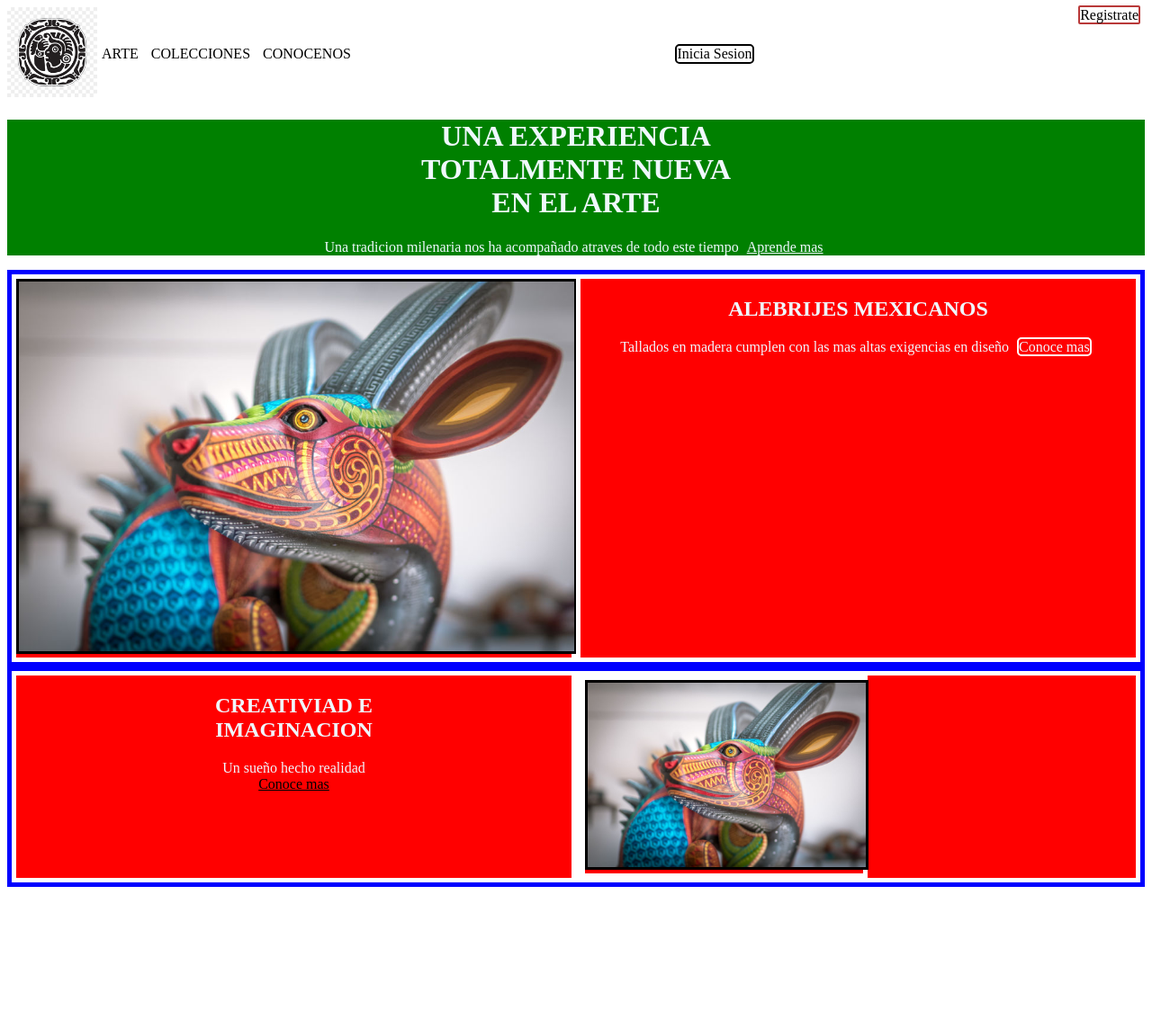
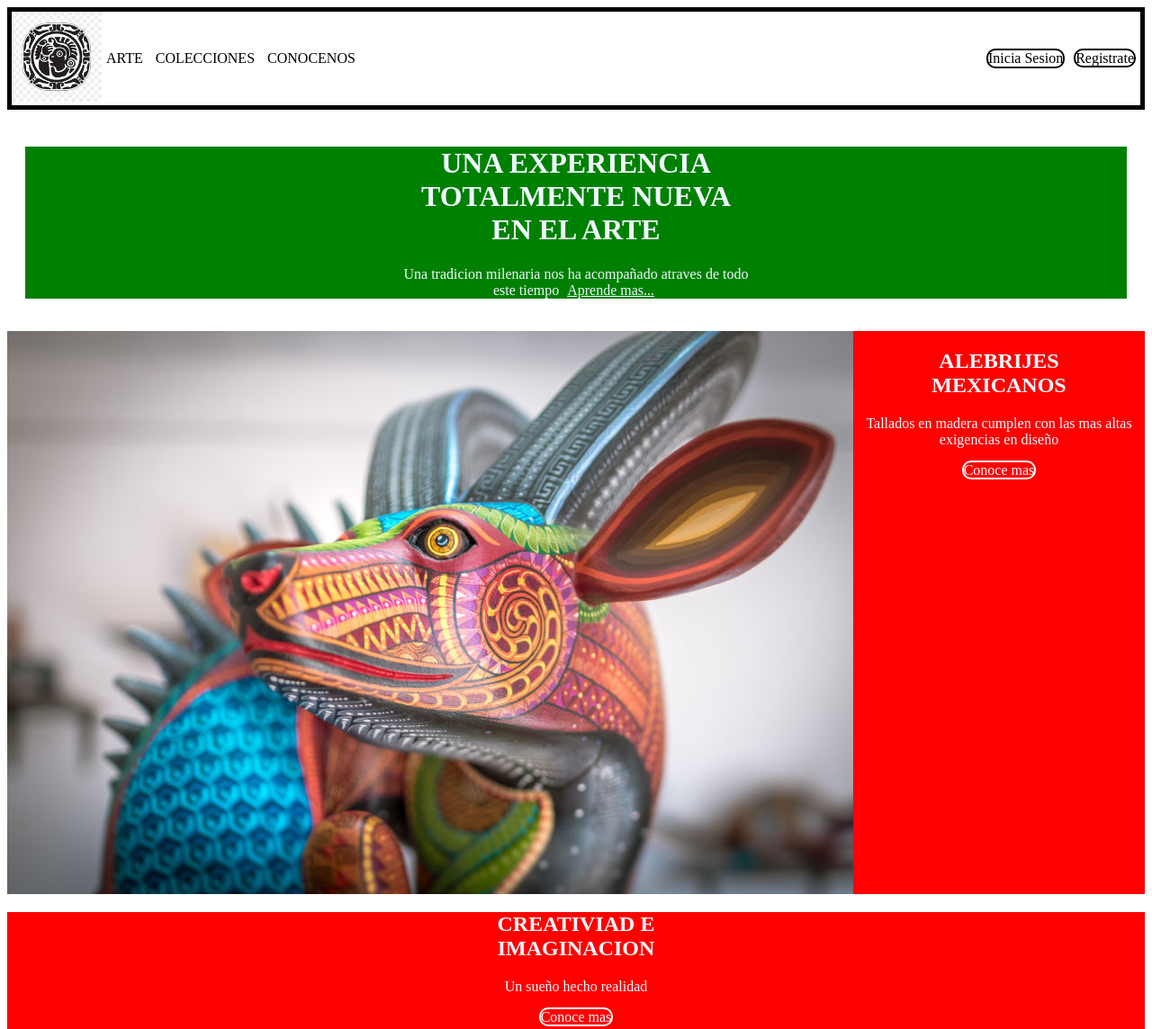
Before and after one commit to JoseEduardoAA/Proyecto-Final, a plain HTML site: page index.html in a window 1280 px wide. Shown: the top 1144 px of the page at 90% size. Before the commit the page ends 994 px from the top, so only its background shows below. Drawn offline with Linux system fonts and the light colour scheme.

Commit message:
Cambios fatal

```diff
--- a/index.html
+++ b/index.html
@@ -8,7 +8,6 @@
     <meta name="viewport" content="width=device-width, initial-scale=1.0">
     <title>Document</title>
 </head>
-
 <body>
     <header>
         <nav>
@@ -25,38 +24,39 @@
             </div>
                 <div class="links">
                     <a href="#">Inicia Sesion</a>
-                </div>
                     <div class="re">
                         <a href="#">Registrate</a>
                     </div>
+                    </div>
         </nav>
     </header>
-    <main>
+    <main class="Verde">
         <div class="parte1">
             <h1>UNA EXPERIENCIA <br> TOTALMENTE NUEVA <br> EN EL ARTE</h1>
-            <p>Una tradicion milenaria nos ha acompañado atraves de todo este tiempo <a href="#">Aprende mas</a></p>
+            <p>Una tradicion milenaria nos ha acompañado atraves de todo <br> este tiempo <a href="#">Aprende mas...</a></p>
         </div>
-        </div>
-        <article>
-            <div class="alebrije">
-                <img src="alebrije.jpg" alt="">
-            </div>
-            <div class="Conoce">
-                <h2>ALEBRIJES MEXICANOS</h2>
-                   <p>Tallados en madera cumplen con las mas altas exigencias en diseño <a href="#">Conoce mas</a></p>
-            </div>
-        </article>
-        <article>
-            <div>
-            <h2>CREATIVIAD E <br> IMAGINACION</h2>
-            <p>Un sueño hecho realidad <br><a href="#">Conoce mas</a></p>
-     </div>
-            <div>
-                <div class="alebrije">
+</main>
+        <article class="all">
+            <main class="all">
                     <img src="alebrije.jpg" alt="">
+                <div class="Conoce">
+                    <h2>ALEBRIJES <br> MEXICANOS</h2>
+                    <p>Tallados en madera cumplen con las mas altas exigencias en diseño <p><a href="#">Conoce mas</a> </p></p>
                 </div>
-        </article>
-    </main>
+            </main>
+            </article>
+            <article>
+        <main>
+                <div class="Parte2">
+                    <h2>CREATIVIAD E <br> IMAGINACION</h2>
+                    <p>Un sueño hecho realidad <p><a href="#">Conoce mas</a></p> </p>
+                </div>
+                <div class="ale">
+                    <img src="2.jpg" alt="">
+                </div>
+            </main>
+            </article>
+
 </body>
 
 </html>
--- /dev/null
+++ b/nav.css
@@ -0,0 +1,83 @@
+nav{
+    display: flex;
+    justify-content: space-between;
+    }
+    .arte{
+        display: flex;
+        align-items: center;
+        }
+    .arte{
+        display: flex;
+        align-items: center;
+        }
+
+    .links{
+        display: flex;
+        align-items: center;
+    }
+    .logo{
+    width: 100px;
+    }
+    .logo img{
+        width: 100%;
+    }
+    h2{
+        color: aliceblue;
+        text-align: center;
+    }
+    article{
+        display: flex;
+        border: 5px solid blue;
+    }
+    article div{
+        border: 5px solid white;
+        width: 50%;
+    }
+    .alebrije img{
+    width: 100%;
+    border: 3px solid black;
+    }
+    .re a{
+        color: rgb(0, 0, 0);
+        border: 2px solid rgb(185, 57, 57);
+        border-radius: 2px;
+        text-decoration: none;
+    }
+    .links a{
+        border: 2px solid rgb(0, 0, 0);
+    text-decoration: none;
+        border-radius: 5px;
+    }
+    .arte a{
+        text-decoration: none;
+        }
+    .parte1 a{
+        color: aliceblue;
+    }
+    .Conoce a{
+        border: 2px solid rgb(255, 255, 255);
+        border-radius: 5px;
+        color: aliceblue;
+        text-decoration: none;
+    }
+    /*  estilo auxiliar */
+
+    a{
+    color: rgb(0, 0, 0);
+    align-items: center;
+    margin: 5px;
+    }
+    .parte1{
+        background-color: green;
+    text-align: center;
+    }
+    h1{
+        color: aliceblue;
+    }
+    p{
+        color: aliceblue;
+        text-align: center;
+    }
+    article{
+        background-color: red;
+    }
--- a/style.css
+++ b/style.css
@@ -1,16 +1,13 @@
 nav{
 display: flex;
 justify-content: space-between;
+border: 5px solid black;
+padding: -10px;
 }
 .arte{
     display: flex;
     align-items: center;
     }
-.arte{
-    display: flex;
-    align-items: center;
-    }
-
 .links{
     display: flex;
     align-items: center;
@@ -25,17 +22,8 @@ h2{
     color: aliceblue;
     text-align: center;
 }
-article{
-    display: flex;
-    border: 5px solid blue;
-}
-article div{
-    border: 5px solid white;
-    width: 50%;
-}
 .alebrije img{
-width: 100%;
-border: 3px solid black;
+    width: 100%;
 }
 .re a{
     color: rgb(0, 0, 0);
@@ -46,7 +34,7 @@ border: 3px solid black;
 .links a{
     border: 2px solid rgb(0, 0, 0);
 text-decoration: none;
-    border-radius: 5px;
+    border-radius: 10px;
 }
 .arte a{
     text-decoration: none;
@@ -56,9 +44,31 @@ text-decoration: none;
 }
 .Conoce a{
     border: 2px solid rgb(255, 255, 255);
-    border-radius: 5px;
+    border-radius: 10px;
     color: aliceblue;
     text-decoration: none;
+}
+.Parte2 a{
+    border: 2px solid white;
+    color: aliceblue;
+    text-decoration: none;
+    border-radius: 10px;
+}
+.Verde{
+    margin:10px;
+    padding:10px;
+}
+main{
+
+}
+article{
+    background-color: red;
+}
+.all{
+    display: flex;
+}
+.alle{
+    display: flex;
 }
 /*  estilo auxiliar */
 
@@ -78,6 +88,3 @@ p{
     color: aliceblue;
     text-align: center;
 }
-article{
-    background-color: red;
-}
```
Also changed, not shown: 1.jpg (added), 2.jpg (added).
